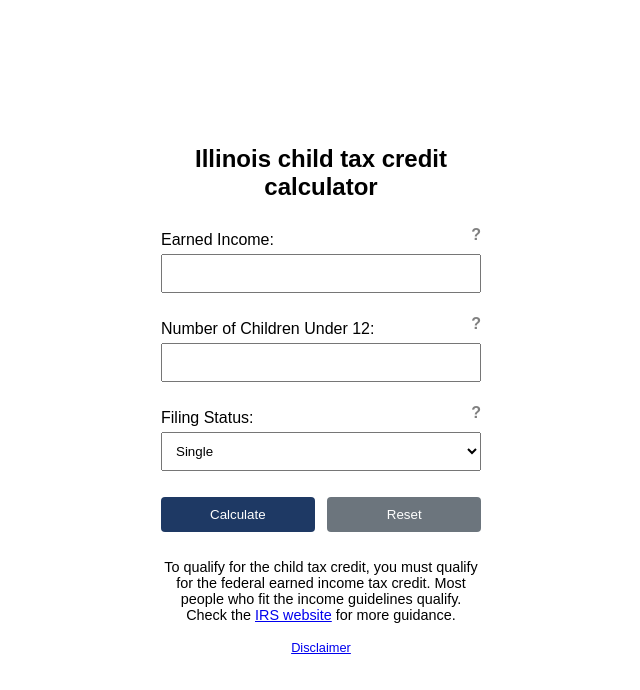
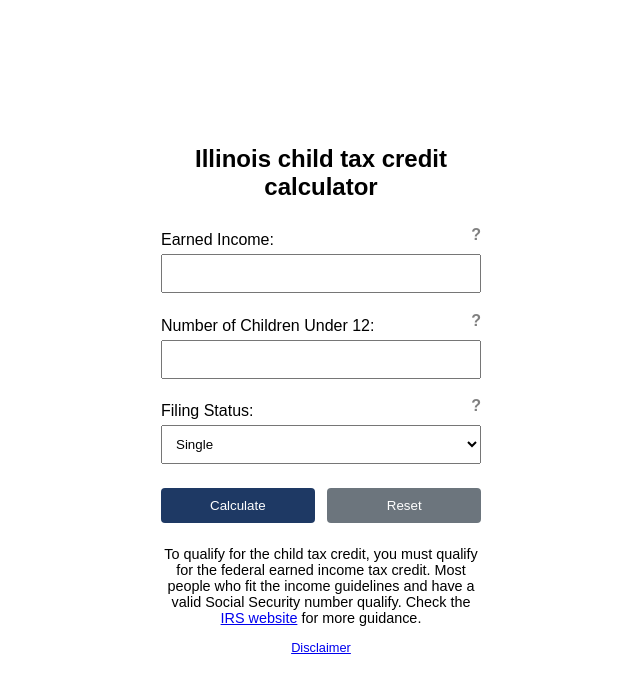
Before and after one commit to adams-cni/ctc-calculator, a plain HTML site: page index.html in a window 1280 px wide. Shown: the whole page, without its empty margins (319-959 px from the left). Drawn offline with Linux system fonts and the light colour scheme.

Commit message:
Update index.html

```diff
--- a/index.html
+++ b/index.html
@@ -53,7 +53,7 @@
                 <button type="button" onclick="calculateEITC()">Calculate</button>
                 <button type="reset" onclick="resetForm()">Reset</button>
             </div>
-          <p class="IRS-link">To qualify for the child tax credit, you must qualify for the federal earned income tax credit. Most people who fit the income guidelines qualify. Check the <a href="https://www.irs.gov/credits-deductions/individuals/earned-income-tax-credit/who-qualifies-for-the-earned-income-tax-credit-eitc">IRS website</a> for more guidance.</p>
+          <p class="IRS-link">To qualify for the child tax credit, you must qualify for the federal earned income tax credit. Most people who fit the income guidelines and have a valid Social Security number qualify. Check the <a href="https://www.irs.gov/credits-deductions/individuals/earned-income-tax-credit/who-qualifies-for-the-earned-income-tax-credit-eitc">IRS website</a> for more guidance.</p>
             <p class="disclaimer-link"><a href="#" onclick="showDisclaimer()">Disclaimer</a></p>
         </form>
         <div id="result-page" style="display: none;">
```
